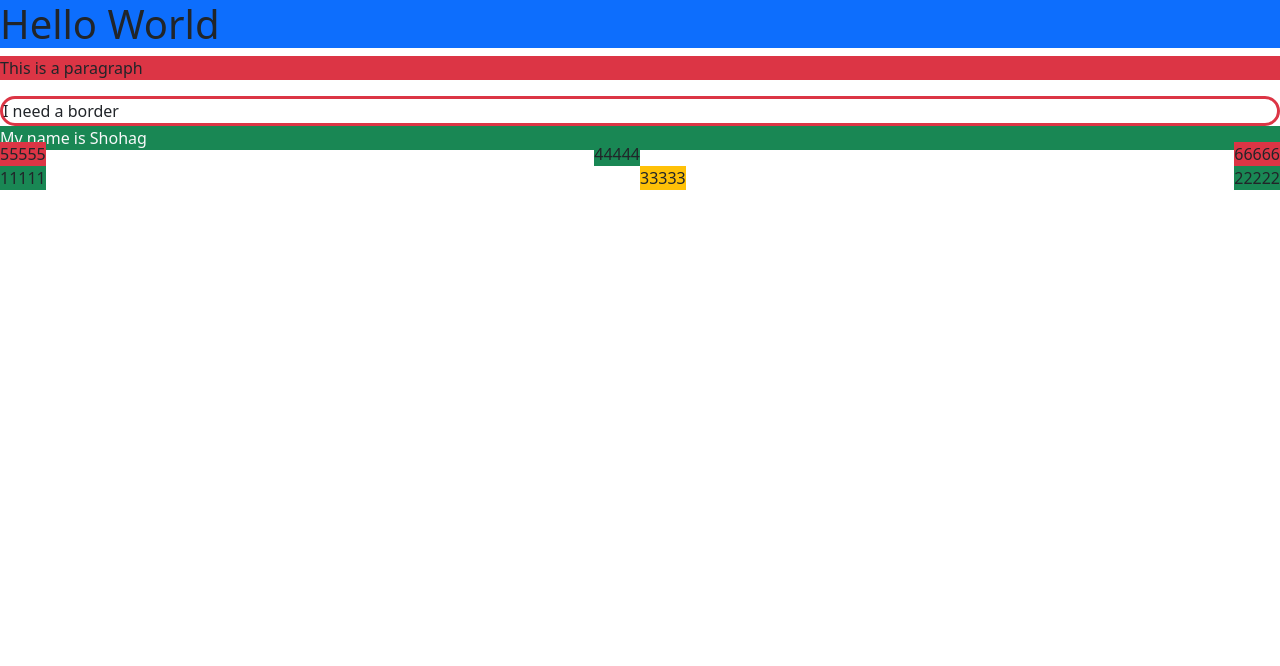
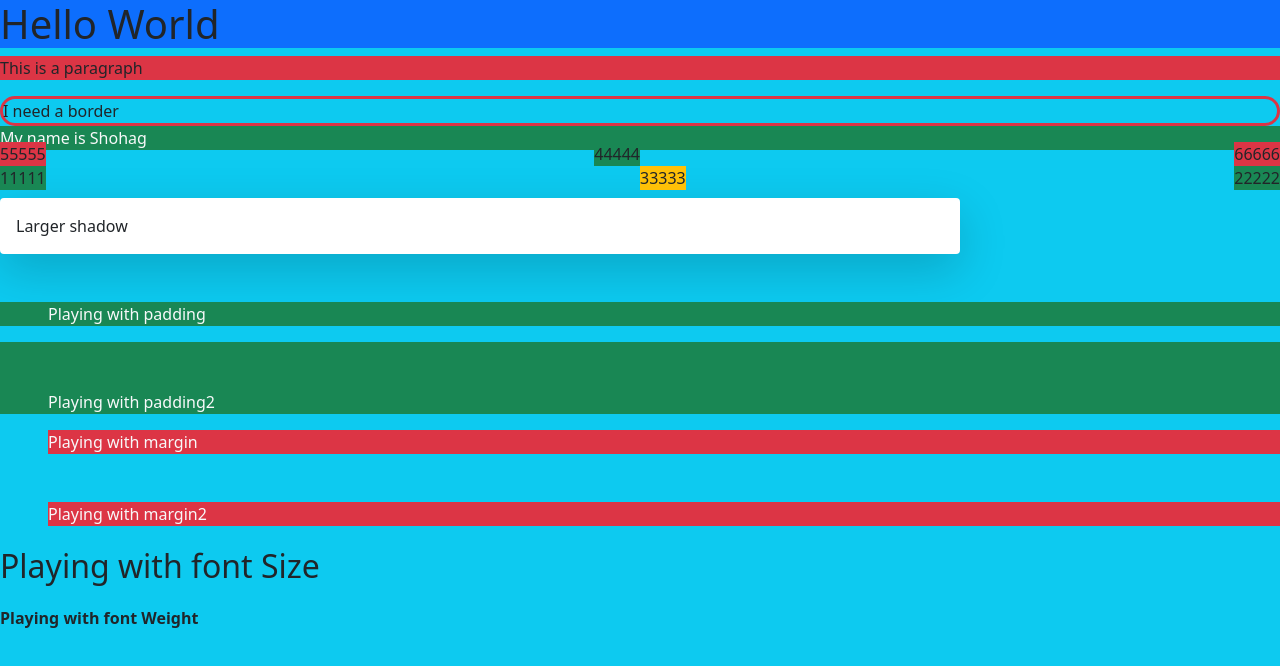
Before and after one commit to sohag-aust/getting-started-bootStrap, a plain HTML site: page index.html in a window 1280 px wide. Drawn offline with nearby package versions, Linux system fonts and the light colour scheme.

Commit message:
shadow-margin-padding-width-textSizing

```diff
--- a/index.html
+++ b/index.html
@@ -8,7 +8,7 @@
     <!-- BootStrap stylesheet -->
     <link href="https://cdn.jsdelivr.net/npm/bootstrap@5.0.2/dist/css/bootstrap.min.css" rel="stylesheet" integrity="sha384-EVSTQN3/azprG1Anm3QDgpJLIm9Nao0Yz1ztcQTwFspd3yD65VohhpuuCOmLASjC" crossorigin="anonymous">
 </head>
-<body>
+<body class="bg-info">
     <h1 class="bg-primary">Hello World</h1>
     <p class="bg-danger"> This is a paragraph </p>
 
@@ -24,7 +24,19 @@
             <div class="position-absolute bottom-50 end-50 bg-success">44444</div>
             <div class="position-absolute bottom-0 start-0 bg-danger">55555</div>
             <div class="position-absolute bottom-0 end-0 bg-danger">66666</div>
-          </div>
+        </div>
+
+        <div class="shadow-lg p-3 mb-5 mt-5 bg-body rounded w-75">Larger shadow</div>
+
+        <p class="ps-5 bg-success text-light"> Playing with padding</p>
+        <p class="pt-5 ps-5 bg-success text-light"> Playing with padding2</p>
+
+
+        <p class="ms-5 bg-danger text-light"> Playing with margin</p>
+        <p class="mt-5 ms-5 bg-danger text-light"> Playing with margin2</p>
+
+        <p class="fs-2">Playing with font Size</p>
+        <p class="fw-bold">Playing with font Weight</p>
     </main>
     <!-- BootStarp script -->
     <script src="https://cdn.jsdelivr.net/npm/bootstrap@5.0.2/dist/js/bootstrap.bundle.min.js" integrity="sha384-MrcW6ZMFYlzcLA8Nl+NtUVF0sA7MsXsP1UyJoMp4YLEuNSfAP+JcXn/tWtIaxVXM" crossorigin="anonymous"></script>
```
